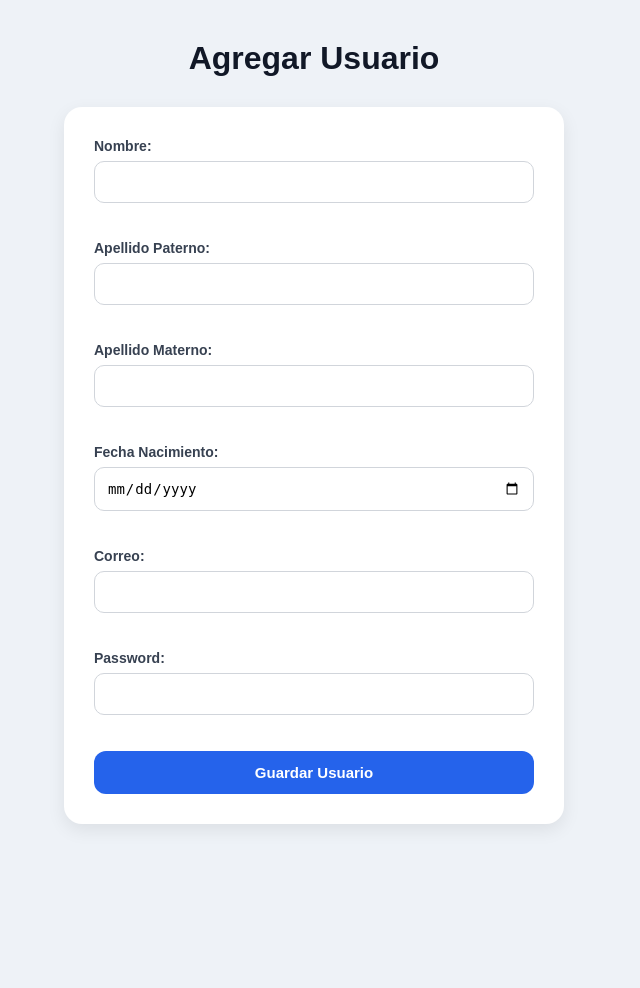
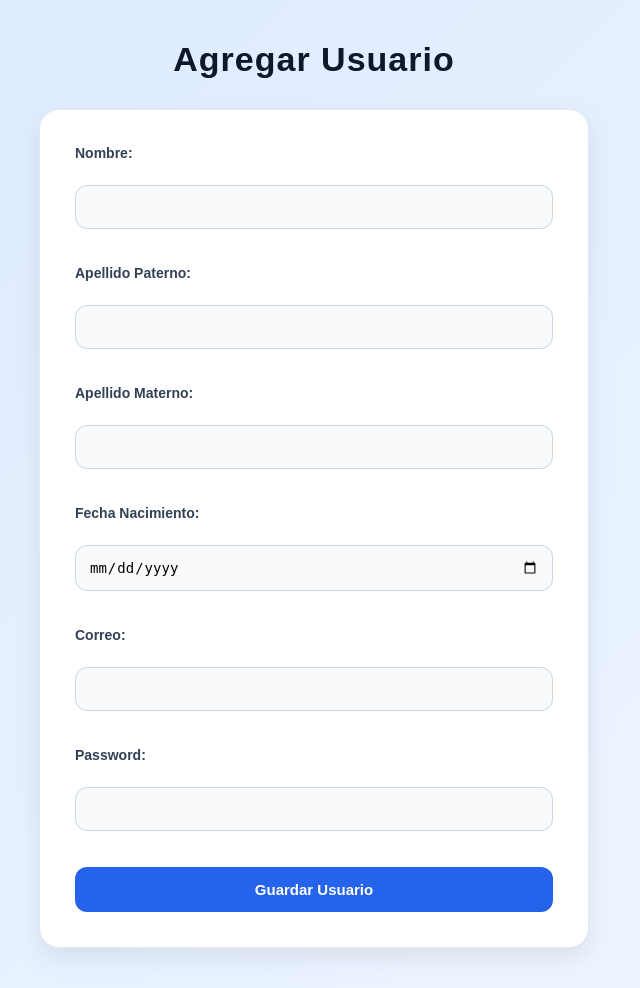
Before and after one commit to DiegoDZ243/Proyecto-Web, a PHP site: page /agregar.php in a window 1280 px wide. Shown: the whole page, without its empty margins (326-966 px from the left). Before the commit the page ends 827 px from the top, so only its background shows below. Run offline with PHP 8.4, Linux system fonts and the light colour scheme.

Commit message:
Update usuarios.css

```diff
--- a/usuarios/css/usuarios.css
+++ b/usuarios/css/usuarios.css
@@ -8,17 +8,10 @@
 /* ===== BODY ===== */
 body{
     font-family: Arial, Helvetica, sans-serif;
-    background:#eef2f7;
+    background: linear-gradient(135deg, #dbeafe, #eff6ff);
+    min-height:100vh;
     padding:40px;
-    color:#1f2937;
-}
-
-/* ===== TITULOS ===== */
-h1{
-    text-align:center;
-    margin-bottom:30px;
-    color:#111827;
-    font-size:32px;
+    color:#1e293b;
 }
 
 /* ===== CONTENEDOR ===== */
@@ -27,46 +20,59 @@ h1{
     margin:auto;
 }
 
+/* ===== TITULOS ===== */
+h1{
+    text-align:center;
+    margin-bottom:30px;
+    color:#0f172a;
+    font-size:34px;
+    letter-spacing:1px;
+}
+
 /* ===== FORMULARIOS ===== */
 form{
     background:white;
     width:100%;
-    max-width:500px;
+    max-width:550px;
     margin:auto;
-    padding:30px;
-    border-radius:18px;
-    box-shadow:0 6px 18px rgba(0,0,0,0.08);
+    padding:35px;
+    border-radius:20px;
+    box-shadow:0 10px 25px rgba(0,0,0,0.08);
+    border:1px solid #e2e8f0;
 }
 
 /* ===== LABEL ===== */
 label{
+    display:block;
+    margin-bottom:6px;
     font-weight:bold;
+    color:#334155;
     font-size:14px;
-    color:#374151;
 }
 
 /* ===== INPUTS ===== */
 input{
     width:100%;
-    padding:12px;
-    margin-top:6px;
+    padding:13px;
     margin-bottom:18px;
-    border:1px solid #d1d5db;
-    border-radius:10px;
+    border:1px solid #cbd5e1;
+    border-radius:12px;
+    font-size:14px;
     outline:none;
-    font-size:14px;
-    transition:0.2s;
+    transition:0.3s;
+    background:#f8fafc;
 }
 
 input:focus{
     border-color:#2563eb;
-    box-shadow:0 0 6px rgba(37,99,235,0.3);
+    background:white;
+    box-shadow:0 0 8px rgba(37,99,235,0.2);
 }
 
 /* ===== BOTONES ===== */
 button{
     width:100%;
-    padding:13px;
+    padding:14px;
     border:none;
     border-radius:12px;
     background:#2563eb;
```
Also changed, not shown: other parts of usuarios/css/usuarios.css (+35 -10 lines).
